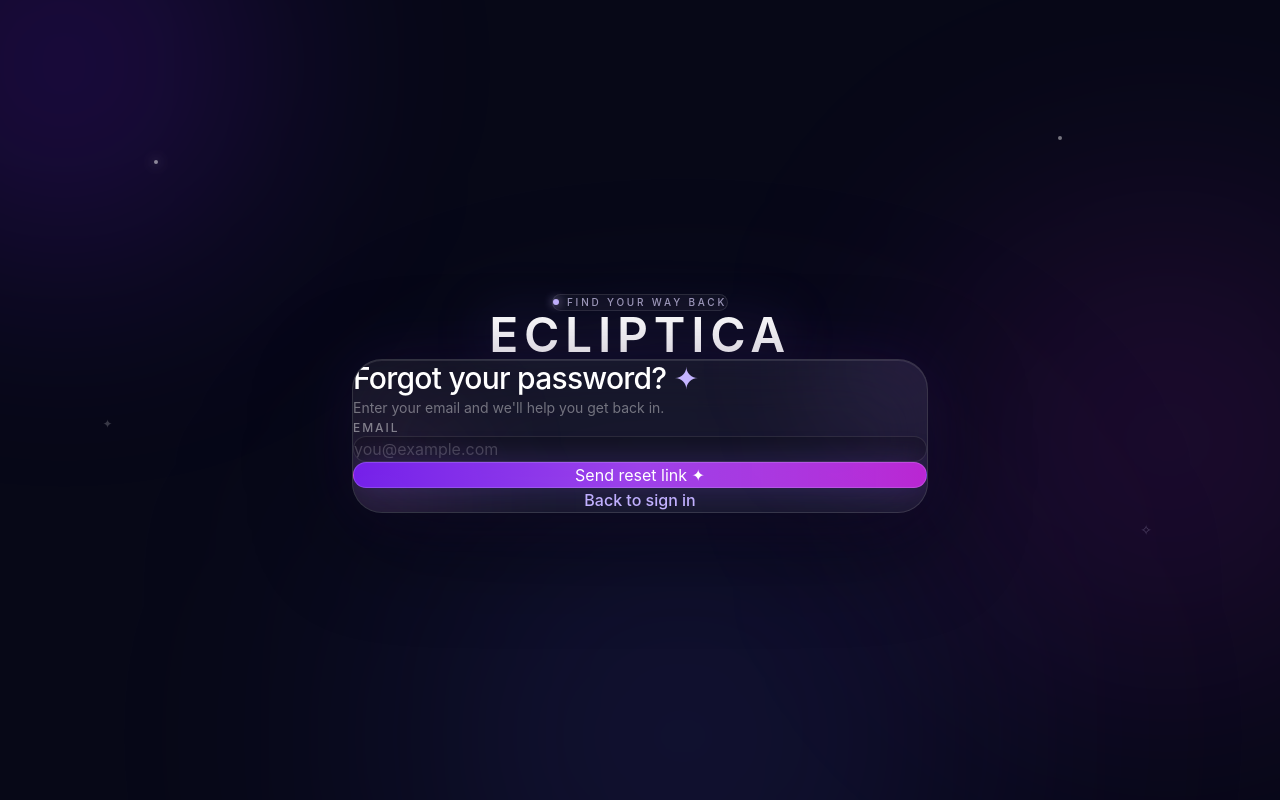
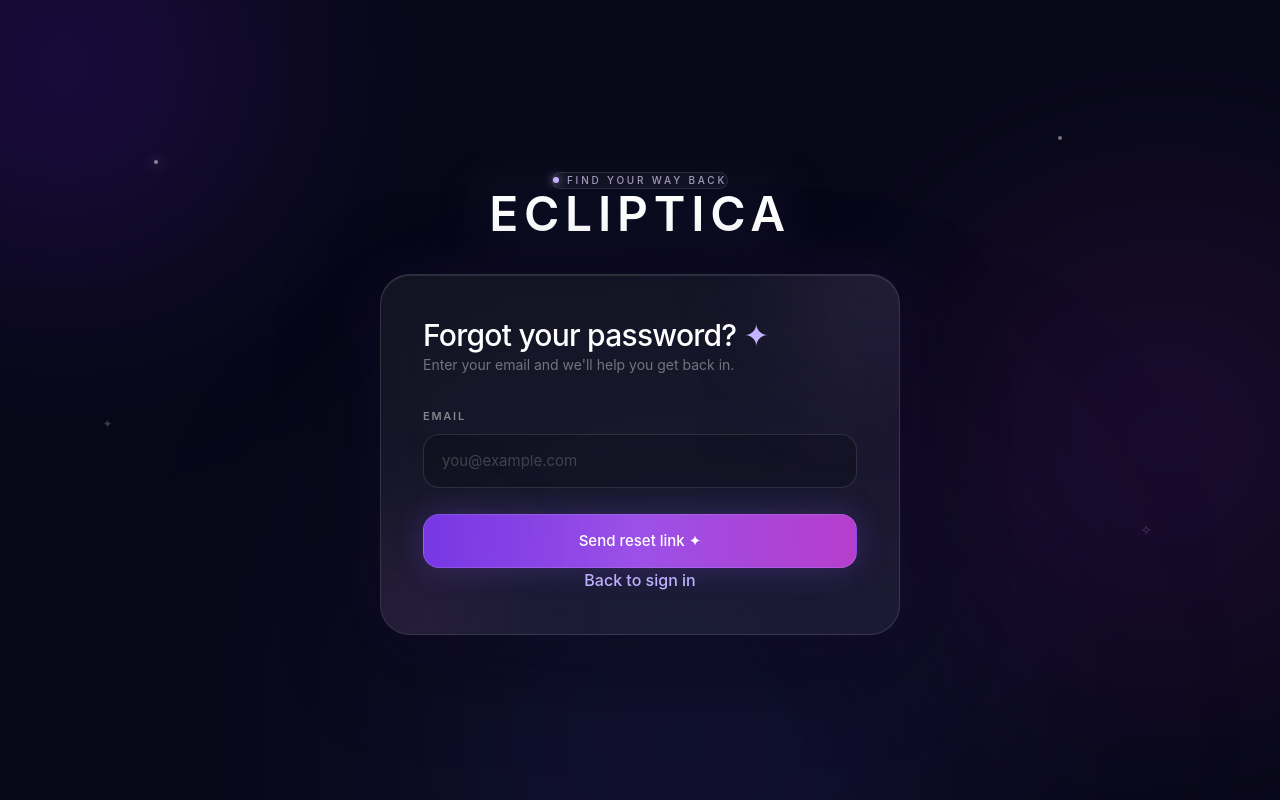
Before and after one commit to sneh777a/ecliptica, a React (Vite) app in the folder frontend/: page /forgot-password in a window 1280 px wide. Built offline with nearby package versions, Linux system fonts and the light colour scheme.

Commit message:
Fix auth form vertical layout

```diff
--- a/frontend/src/pages/ForgotPassword.jsx
+++ b/frontend/src/pages/ForgotPassword.jsx
@@ -29,7 +29,7 @@ export default function ForgotPassword() {
     "w-full bg-black/20 border border-white/10 text-white rounded-2xl px-5 py-4 text-base placeholder:text-white/20 focus:outline-none focus:border-violet-300/45 focus:bg-white/[0.07] focus:shadow-[0_0_25px_rgba(139,92,246,0.13)] transition-all duration-300";
 
   return (
-    <main className="relative min-h-screen overflow-hidden bg-[#070817] text-white">
+    <main className="auth-page relative min-h-screen overflow-hidden bg-[#070817] text-white">
       <div className="pointer-events-none absolute inset-0 overflow-hidden">
         <div className="absolute -left-32 -top-32 h-96 w-96 rounded-full bg-violet-600/20 blur-[120px]" />
         <div className="absolute -right-32 top-1/4 h-[30rem] w-[30rem] rounded-full bg-fuchsia-500/10 blur-[130px]" />
@@ -40,9 +40,9 @@ export default function ForgotPassword() {
         <div className="absolute right-[10%] top-[65%] text-sm text-violet-200/25">✧</div>
       </div>
 
-      <div className="relative z-10 flex min-h-screen items-center justify-center px-5 py-10">
-        <div className="w-full max-w-xl">
-          <div className="mb-10 text-center sm:mb-12">
+      <div className="auth-shell relative z-10 flex min-h-screen items-center justify-center px-5 py-10">
+        <div className="auth-container w-full max-w-xl">
+          <div className="auth-brand mb-10 text-center sm:mb-12">
             <div className="mb-3 inline-flex items-center gap-2 rounded-full border border-white/10 bg-white/[0.04] px-4 py-1.5 text-[10px] font-medium uppercase tracking-[0.28em] text-violet-200/70 backdrop-blur-xl">
               <span className="h-1.5 w-1.5 rounded-full bg-violet-300 shadow-[0_0_10px_rgba(196,181,253,0.9)]" />
               Find your way back
@@ -50,12 +50,12 @@ export default function ForgotPassword() {
             <h1 className="text-4xl sm:text-5xl font-semibold tracking-[0.12em] text-white drop-shadow-[0_0_28px_rgba(167,139,250,0.3)]">ECLIPTICA</h1>
           </div>
 
-          <section className="relative overflow-hidden rounded-[30px] border border-white/[0.13] bg-white/[0.055] p-9 sm:p-12 shadow-[0_25px_100px_rgba(0,0,0,0.45),0_0_70px_rgba(124,58,237,0.12),inset_0_1px_0_rgba(255,255,255,0.10)] backdrop-blur-2xl sm:p-9">
+          <section className="auth-card relative overflow-hidden rounded-[30px] border border-white/[0.13] bg-white/[0.055] p-9 sm:p-12 shadow-[0_25px_100px_rgba(0,0,0,0.45),0_0_70px_rgba(124,58,237,0.12),inset_0_1px_0_rgba(255,255,255,0.10)] backdrop-blur-2xl sm:p-9">
             <div className="pointer-events-none absolute -right-16 -top-20 h-44 w-44 rounded-full bg-violet-400/10 blur-3xl" />
             <div className="pointer-events-none absolute -bottom-20 -left-16 h-44 w-44 rounded-full bg-fuchsia-400/10 blur-3xl" />
 
-            <div className="relative">
-              <div className="mb-9">
+            <div className="auth-card-content relative">
+              <div className="auth-description mb-9">
                 <p className="mb-2 text-2xl sm:text-3xl font-medium tracking-tight text-white">Forgot your password? <span className="text-violet-300">✦</span></p>
                 <p className="text-sm leading-6 text-white/40">Enter your email and we'll help you get back in.</p>
               </div>
@@ -82,15 +82,15 @@ export default function ForgotPassword() {
                 </div>
               ) : (
                 <>
-                  <form onSubmit={handleSubmit} className="space-y-7">
+                  <form onSubmit={handleSubmit} className="auth-form space-y-7">
                     <div>
-                      <label className="mb-3 block text-xs font-medium uppercase tracking-[0.16em] text-white/45">Email</label>
-                      <input type="email" value={email} onChange={(e) => setEmail(e.target.value)} placeholder="you@example.com" className={inputClass} required autoComplete="email" />
+                      <label className="auth-label mb-3 block text-xs font-medium uppercase tracking-[0.16em] text-white/45">Email</label>
+                      <input type="email" value={email} onChange={(e) => setEmail(e.target.value)} placeholder="you@example.com" className={`auth-input ${inputClass}`} required autoComplete="email" />
                     </div>
 
-                    <button type="submit" disabled={loading} className="group relative mt-3 w-full overflow-hidden rounded-2xl border border-violet-200/20 bg-gradient-to-r from-violet-600/90 via-purple-500/90 to-fuchsia-500/80 py-4 font-medium text-white shadow-[0_0_30px_rgba(139,92,246,0.25)] transition-all duration-300 hover:-translate-y-0.5 hover:shadow-[0_0_45px_rgba(139,92,246,0.4)] disabled:cursor-not-allowed disabled:opacity-50">
+                    <button type="submit" disabled={loading} className="auth-button group relative mt-3 w-full overflow-hidden rounded-2xl border border-violet-200/20 bg-gradient-to-r from-violet-600/90 via-purple-500/90 to-fuchsia-500/80 py-4 font-medium text-white shadow-[0_0_30px_rgba(139,92,246,0.25)] transition-all duration-300 hover:-translate-y-0.5 hover:shadow-[0_0_45px_rgba(139,92,246,0.4)] disabled:cursor-not-allowed disabled:opacity-50">
                       <span className="absolute inset-0 -translate-x-full bg-gradient-to-r from-transparent via-white/15 to-transparent transition-transform duration-700 group-hover:translate-x-full" />
-                      <span className="relative">{loading ? "Looking for your orbit..." : "Send reset link  ✦"}</span>
+                      <span className="auth-password relative">{loading ? "Looking for your orbit..." : "Send reset link  ✦"}</span>
                     </button>
                   </form>
 
```
